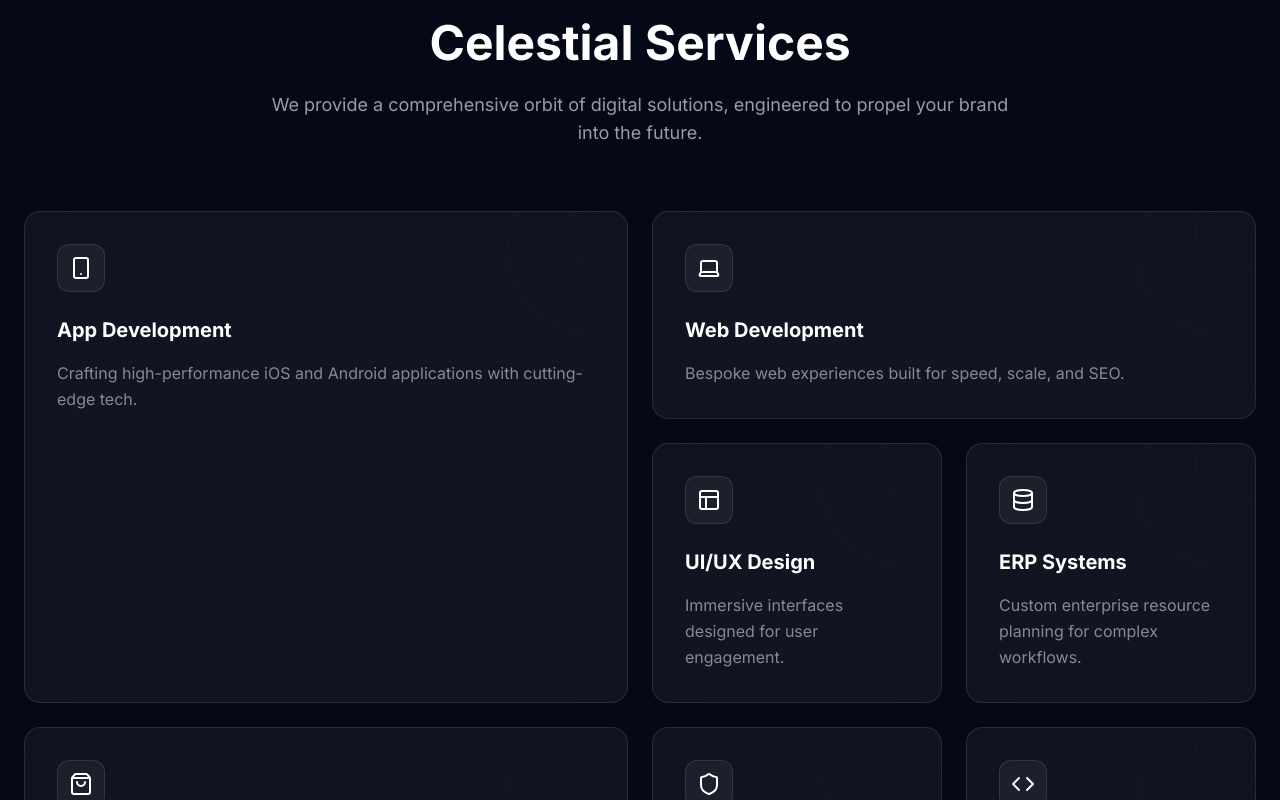
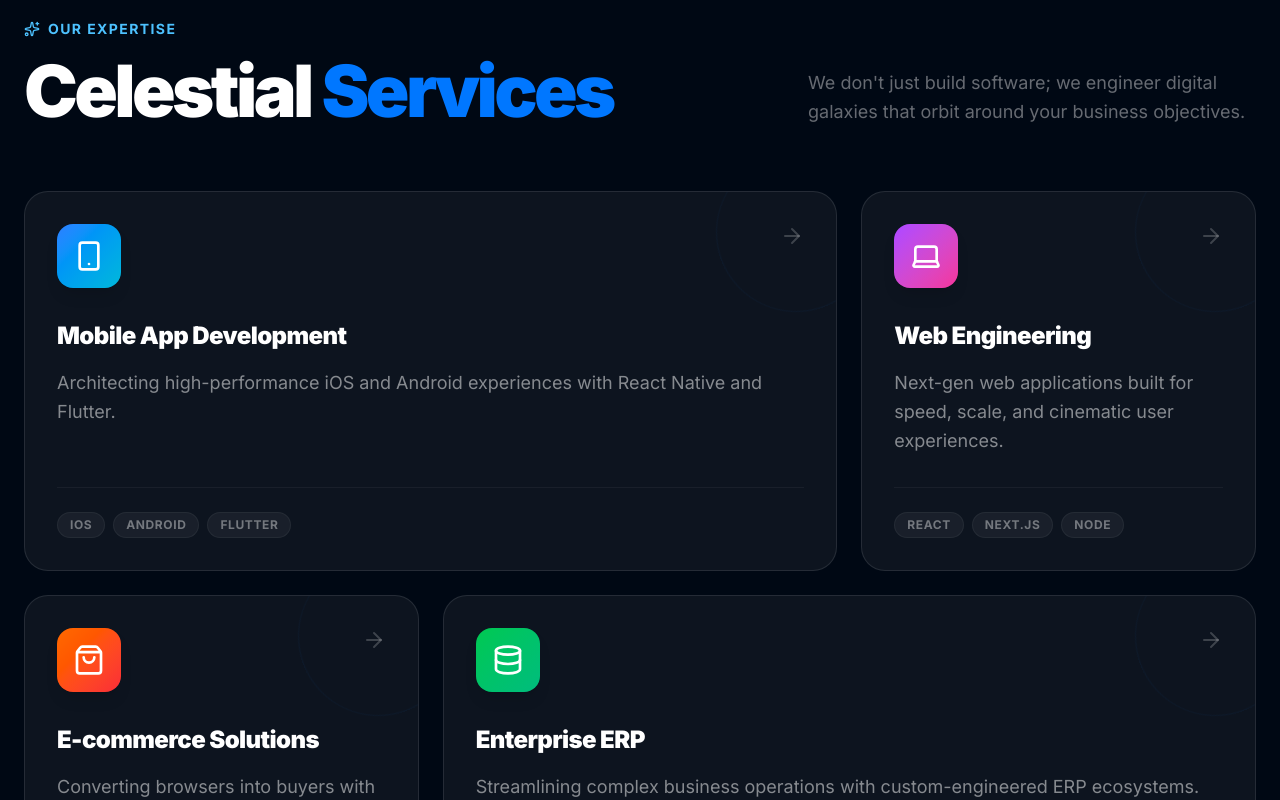
Before and after one commit to Akshayck-dev/mbws-, a React (Vite) app: page / in a window 1280 px wide. Shown: the part 2200-3000 px from the top of the page. Built offline with nearby package versions, Linux system fonts and the light colour scheme; the HTML template or start-up script is replaced by a standard one.

Commit message:
Update: Overhauled Celestial Services with cinematic bento grid and 3D effects

```diff
--- a/src/components/ServicesBento.tsx
+++ b/src/components/ServicesBento.tsx
@@ -1,96 +1,154 @@
-import React from 'react';
-import { motion } from 'framer-motion';
-import { Smartphone, Laptop, Database, ShoppingBag, Layout, Shield, Cpu, Code } from 'lucide-react';
+import React, { useState } from 'react';
+import { motion, AnimatePresence } from 'framer-motion';
+import {
+  Smartphone, Laptop, Database, ShoppingBag,
+  Layout, Shield, Cpu, Code, ArrowRight, Sparkles
+} from 'lucide-react';
 
 const services = [
   {
-    title: 'App Development',
-    desc: 'Crafting high-performance iOS and Android applications with cutting-edge tech.',
+    title: "Mobile App Development",
+    description: "Architecting high-performance iOS and Android experiences with React Native and Flutter.",
     icon: Smartphone,
-    size: 'md:col-span-2 md:row-span-2',
-    color: 'from-blue-500/20 to-cyan-500/20',
+    tech: ["iOS", "Android", "Flutter"],
+    color: "from-blue-500 to-cyan-500",
+    size: "col-span-1 md:col-span-2"
   },
   {
-    title: 'Web Development',
-    desc: 'Bespoke web experiences built for speed, scale, and SEO.',
+    title: "Web Engineering",
+    description: "Next-gen web applications built for speed, scale, and cinematic user experiences.",
     icon: Laptop,
-    size: 'md:col-span-2',
-    color: 'from-purple-500/20 to-blue-500/20',
+    tech: ["React", "Next.js", "Node"],
+    color: "from-purple-500 to-pink-500",
+    size: "col-span-1"
   },
   {
-    title: 'UI/UX Design',
-    desc: 'Immersive interfaces designed for user engagement.',
-    icon: Layout,
-    size: 'md:col-span-1',
-    color: 'from-pink-500/20 to-rose-500/20',
+    title: "E-commerce Solutions",
+    description: "Converting browsers into buyers with high-performance digital storefronts.",
+    icon: ShoppingBag,
+    tech: ["Shopify", "Woo", "Custom"],
+    color: "from-orange-500 to-red-500",
+    size: "col-span-1"
   },
   {
-    title: 'ERP Systems',
-    desc: 'Custom enterprise resource planning for complex workflows.',
+    title: "Enterprise ERP",
+    description: "Streamlining complex business operations with custom-engineered ERP ecosystems.",
     icon: Database,
-    size: 'md:col-span-1',
-    color: 'from-amber-500/20 to-orange-500/20',
+    tech: ["Odoo", "SAP", "Custom"],
+    color: "from-green-500 to-emerald-500",
+    size: "col-span-1 md:col-span-2"
   },
   {
-    title: 'Ecommerce',
-    desc: 'Scalable online stores that drive conversion.',
-    icon: ShoppingBag,
-    size: 'md:col-span-2',
-    color: 'from-green-500/20 to-emerald-500/20',
+    title: "UI/UX Design",
+    description: "Cinematic interfaces designed to captivate and convert your target audience.",
+    icon: Layout,
+    tech: ["Figma", "Adobe", "Motion"],
+    color: "from-indigo-500 to-blue-500",
+    size: "col-span-1"
   },
   {
-    title: 'Digital Solutions',
-    desc: 'Transforming businesses with strategic digital integration.',
+    title: "Cyber Security",
+    description: "Fortifying your digital assets with enterprise-grade security and encryption.",
     icon: Shield,
-    size: 'md:col-span-1',
-    color: 'from-indigo-500/20 to-blue-500/20',
-  },
-  {
-    title: 'Custom Software',
-    desc: 'Tailored solutions for unique business challenges.',
-    icon: Code,
-    size: 'md:col-span-1',
-    color: 'from-primary/20 to-primary-glow/20',
+    tech: ["Auth", "SSL", "Audit"],
+    color: "from-red-500 to-rose-500",
+    size: "col-span-1"
   }
 ];
 
 export const ServicesBento = () => {
+  const [hoveredIndex, setHoveredIndex] = useState<number | null>(null);
+
   return (
-    <section className="py-24 relative overflow-hidden">
+    <section className="py-24 relative overflow-hidden bg-navy-950">
       <div className="container mx-auto px-6">
-        <div className="mb-16 text-center max-w-3xl mx-auto">
-          <h2 className="text-4xl md:text-5xl font-bold mb-6">Celestial Services</h2>
-          <p className="text-white/60 text-lg">
-            We provide a comprehensive orbit of digital solutions, engineered to propel your brand into the future.
-          </p>
+        <div className="flex flex-col md:flex-row md:items-end justify-between mb-16 gap-6">
+          <div>
+            <motion.span
+              initial={{ opacity: 0, y: 20 }}
+              whileInView={{ opacity: 1, y: 0 }}
+              className="text-primary-glow font-bold tracking-widest uppercase text-sm flex items-center gap-2"
+            >
+              <Sparkles className="w-4 h-4" />
+              Our Expertise
+            </motion.span>
+            <motion.h2
+              initial={{ opacity: 0, y: 20 }}
+              whileInView={{ opacity: 1, y: 0 }}
+              transition={{ delay: 0.1 }}
+              className="text-5xl md:text-7xl font-black mt-4 text-white tracking-tighter leading-none"
+            >
+              Celestial <span className="text-primary">Services</span>
+            </motion.h2>
+          </div>
+          <motion.p
+            initial={{ opacity: 0, x: 20 }}
+            whileInView={{ opacity: 1, x: 0 }}
+            className="text-white/40 max-w-md text-lg leading-relaxed"
+          >
+            We don't just build software; we engineer digital galaxies that orbit around your business objectives.
+          </motion.p>
         </div>
 
-        <div className="grid grid-cols-1 md:grid-cols-4 gap-6">
+        <div className="grid grid-cols-1 md:grid-cols-3 gap-6">
           {services.map((service, i) => (
             <motion.div
-              key={service.title}
+              key={i}
               initial={{ opacity: 0, y: 20 }}
               whileInView={{ opacity: 1, y: 0 }}
-              viewport={{ once: true }}
               transition={{ delay: i * 0.1 }}
-              className={`glass-card p-8 relative overflow-hidden group cursor-pointer ${service.size}`}
+              onHoverStart={() => setHoveredIndex(i)}
+              onHoverEnd={() => setHoveredIndex(null)}
+              className={`${service.size} group relative p-8 rounded-3xl bg-white/5 border border-white/10 hover:border-primary/50 transition-all duration-500 overflow-hidden cursor-pointer`}
             >
               {/* Background Glow */}
-              <div className={`absolute inset-0 bg-gradient-to-br ${service.color} opacity-0 group-hover:opacity-100 transition-opacity duration-500`} />
+              <div className={`absolute inset-0 bg-gradient-to-br ${service.color} opacity-0 group-hover:opacity-10 transition-opacity duration-500`} />
 
-              <div className="relative z-10">
-                <div className="w-12 h-12 rounded-xl bg-white/5 border border-white/10 flex items-center justify-center mb-6 group-hover:scale-110 group-hover:text-primary-glow transition-all duration-300">
-                  <service.icon className="w-6 h-6" />
+              {/* Animated Orbit Ring */}
+              <div className="absolute -top-10 -right-10 w-40 h-40 border border-primary/5 rounded-full group-hover:border-primary/20 animate-spin-slow pointer-events-none" style={{ animationDuration: '10s' }} />
+
+              <div className="relative z-10 flex flex-col h-full">
+                <div className="flex justify-between items-start mb-8">
+                  <div className={`p-4 rounded-2xl bg-gradient-to-br ${service.color} bg-opacity-20 backdrop-blur-xl group-hover:scale-110 transition-transform duration-500 shadow-lg`}>
+                    <service.icon className="w-8 h-8 text-white" />
+                  </div>
+                  <ArrowRight className="w-6 h-6 text-white/20 group-hover:text-primary-glow group-hover:translate-x-2 transition-all duration-300" />
                 </div>
-                <h3 className="text-xl font-bold mb-4 group-hover:text-primary-glow transition-colors">{service.title}</h3>
-                <p className="text-white/50 leading-relaxed group-hover:text-white/70 transition-colors">
-                  {service.desc}
+
+                <h3 className="text-2xl font-black text-white mb-4 tracking-tight group-hover:text-primary-glow transition-colors">
+                  {service.title}
+                </h3>
+                <p className="text-white/50 text-lg leading-relaxed mb-8">
+                  {service.description}
                 </p>
+
+                <div className="mt-auto pt-6 border-t border-white/5 flex flex-wrap gap-2">
+                  {service.tech.map((t, idx) => (
+                    <span
+                      key={idx}
+                      className="px-3 py-1 rounded-full bg-white/5 text-white/40 text-xs font-bold uppercase tracking-wider border border-white/5 group-hover:border-primary/30 group-hover:text-primary-glow transition-all"
+                    >
+                      {t}
+                    </span>
+                  ))}
+                </div>
               </div>
 
-              {/* Decorative Orbit Ring */}
-              <div className="absolute -top-10 -right-10 w-40 h-40 border border-primary/5 rounded-full group-hover:border-primary/20 transition-colors duration-700 pointer-events-none" />
-              <div className="absolute -top-5 -right-5 w-20 h-20 border border-primary/5 rounded-full group-hover:border-primary/20 transition-colors duration-700 pointer-events-none delay-100" />
+              {/* Hover Overlay Stats/Text */}
+              <AnimatePresence>
+                {hoveredIndex === i && (
+                  <motion.div
+                    initial={{ opacity: 0 }}
+                    animate={{ opacity: 1 }}
+                    exit={{ opacity: 0 }}
+                    className="absolute inset-0 flex items-center justify-center pointer-events-none"
+                  >
+                    <div className="text-[10rem] font-black text-white/[0.03] select-none tracking-tighter">
+                      {service.title.split(' ')[0]}
+                    </div>
+                  </motion.div>
+                )}
+              </AnimatePresence>
             </motion.div>
           ))}
         </div>
--- a/tailwind.config.js
+++ b/tailwind.config.js
@@ -27,6 +27,7 @@ export default {
         'orbit-reverse': 'orbit 25s linear infinite reverse',
         'pulse-glow': 'pulse-glow 4s ease-in-out infinite',
         'float': 'float 6s ease-in-out infinite',
+        'spin-slow': 'spin 15s linear infinite',
       },
       keyframes: {
         orbit: {
```
